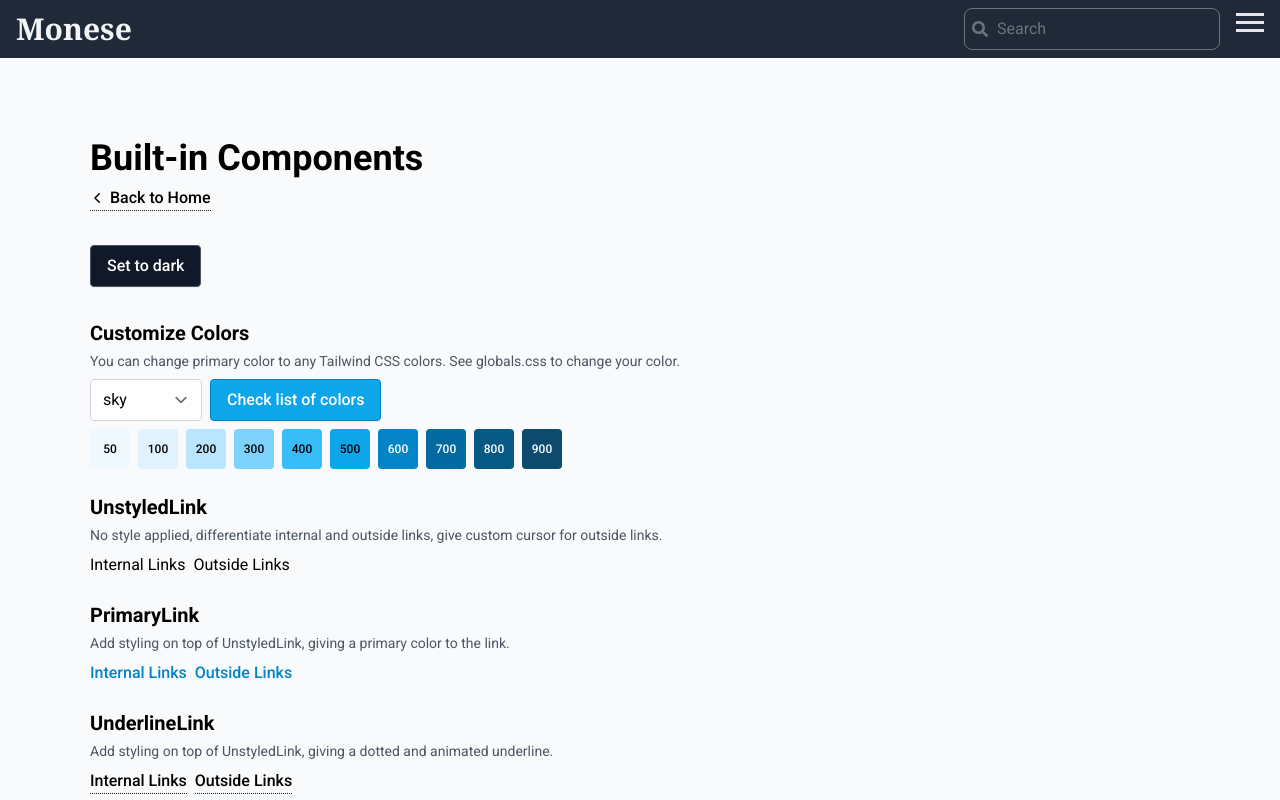
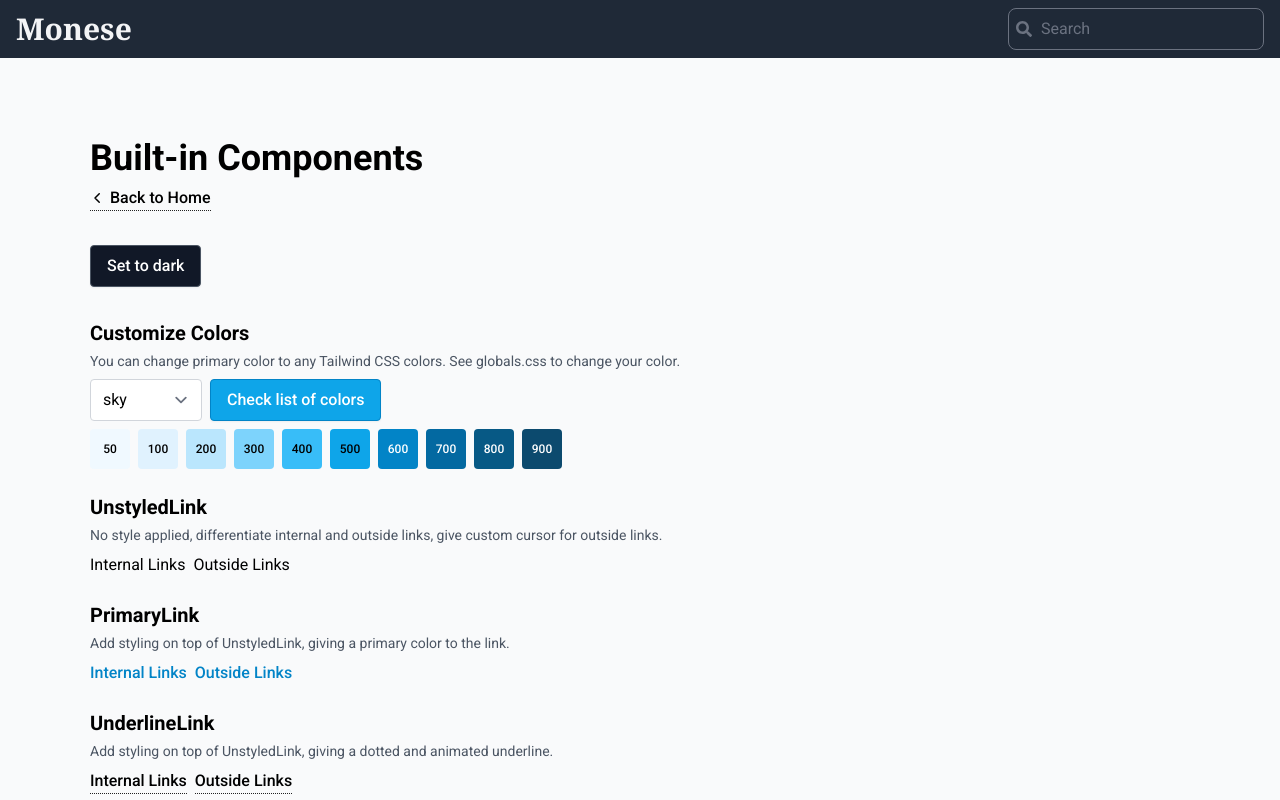
Before and after one commit to Oungseik/Monese, a Next.js app: page /components in a window 1280 px wide. Shown: the top 800 px of the page. Built offline with nearby package versions, Linux system fonts and the light colour scheme; a web font is replaced by a local one.

Commit message:
fix: hide hamburger menu in large screen

```diff
--- a/src/components/layout/HamburgerMenu.tsx
+++ b/src/components/layout/HamburgerMenu.tsx
@@ -19,12 +19,12 @@ export default function HamburgerMenu() {
   };
 
   return (
-    <div className='relative'>
+    <div className='relative sm:hidden'>
       <HamburgerButton isActive={isActive} onClick={onClickHandler} />
 
       <div
         className={clsx(
-          'absolute right-0 mt-1 flex w-44 flex-col gap-y-4 rounded-lg bg-gray-600 px-4 py-4 font-semibold',
+          'absolute right-0 z-10 mt-1 flex w-44 flex-col gap-y-4 rounded-lg bg-gray-600 px-4 py-4 font-semibold',
           !isActive && 'hidden'
         )}
       >
```
